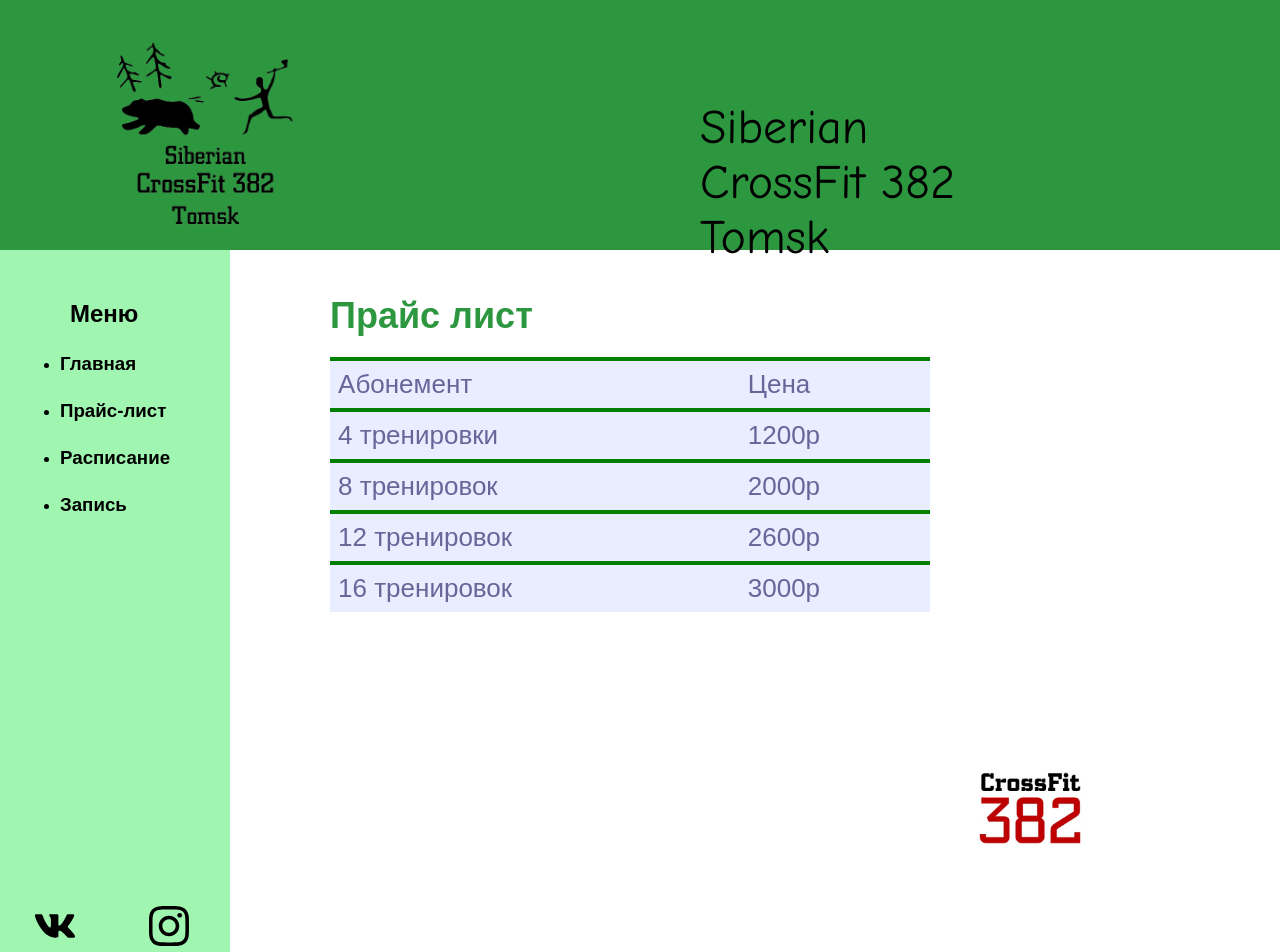
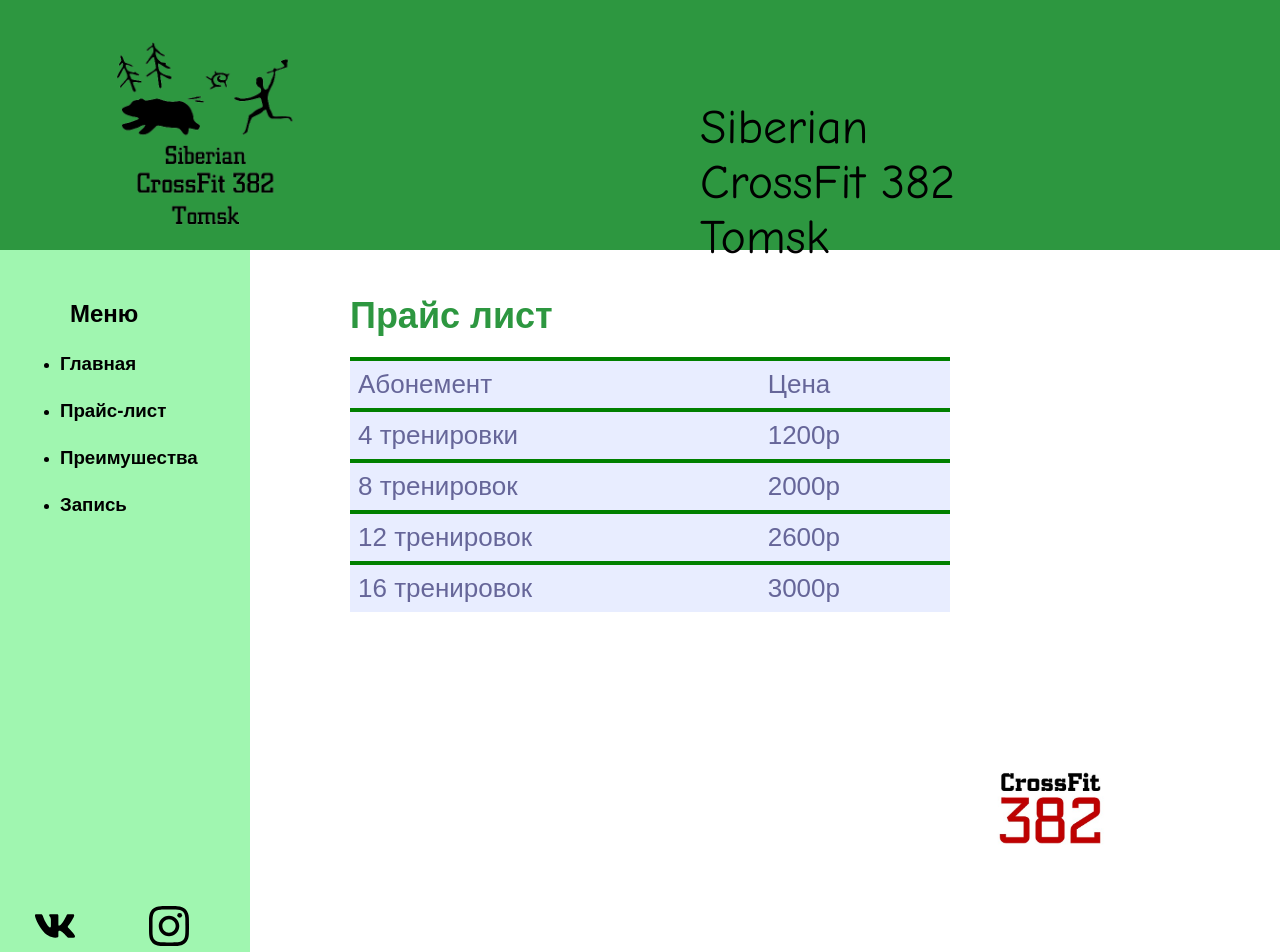
Before and after one commit to OlesyaAstahova/OlesyaAstahova.github.io, a plain HTML site: page price.html in a window 1280 px wide. Shown: the top 952 px of the page. Drawn offline with Linux system fonts and the light colour scheme.

Commit message:
Update price.html

```diff
--- a/price.html
+++ b/price.html
@@ -16,7 +16,7 @@
      <ul>
        <li> <h3> <a href="index.html">Главная</a> </h3></li>
        <li> <h3> <a href="price.html">Прайс-лист</a> </h3></li>
-       <li> <h3> <a href="benefits.html">Расписание</a> </h3></li>
+       <li> <h3> <a href="benefits.html">Преимушества</a> </h3></li>
        <li> <h3> <a href="signup.html">Запись</a> </h3></li>
      </ul>
 <a href="https://vk.com/crossfit382"><img id="soc" src="vk.svg"><a/>
```
